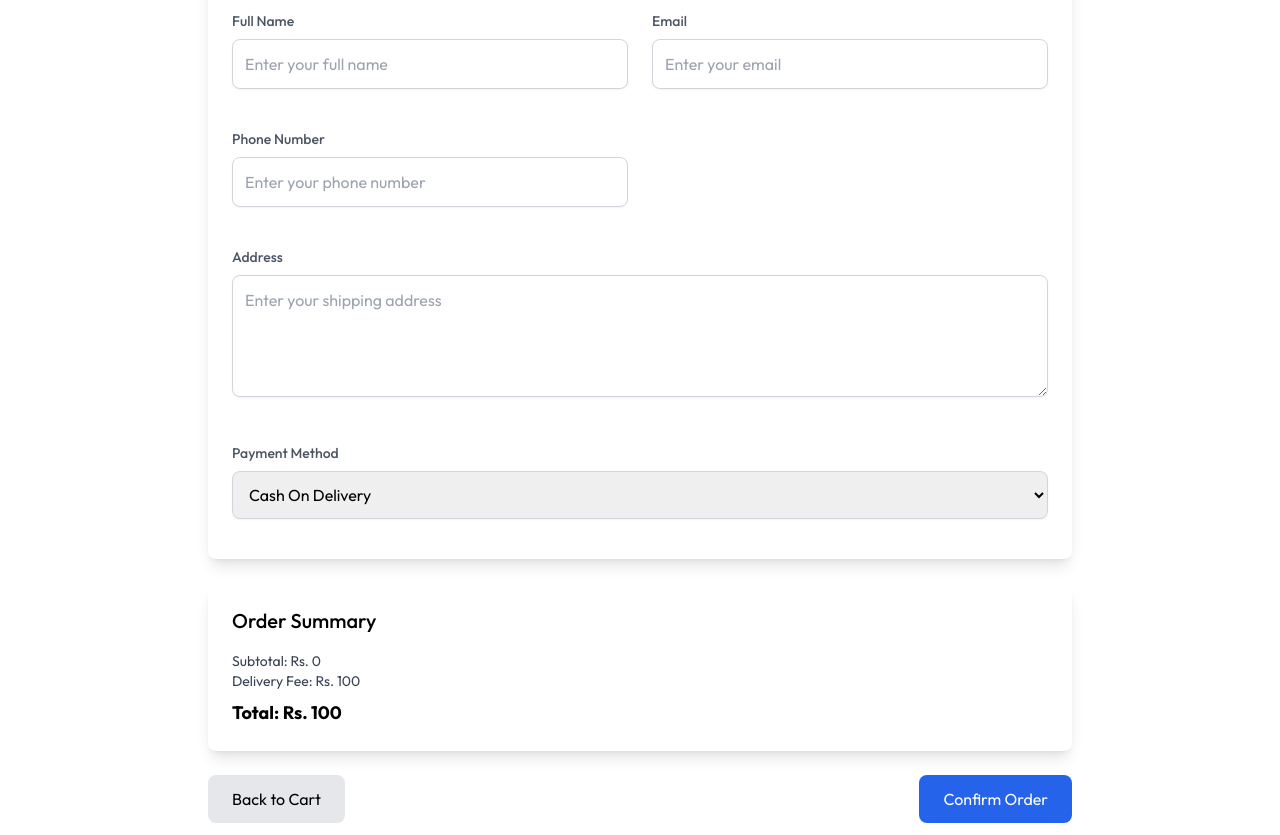
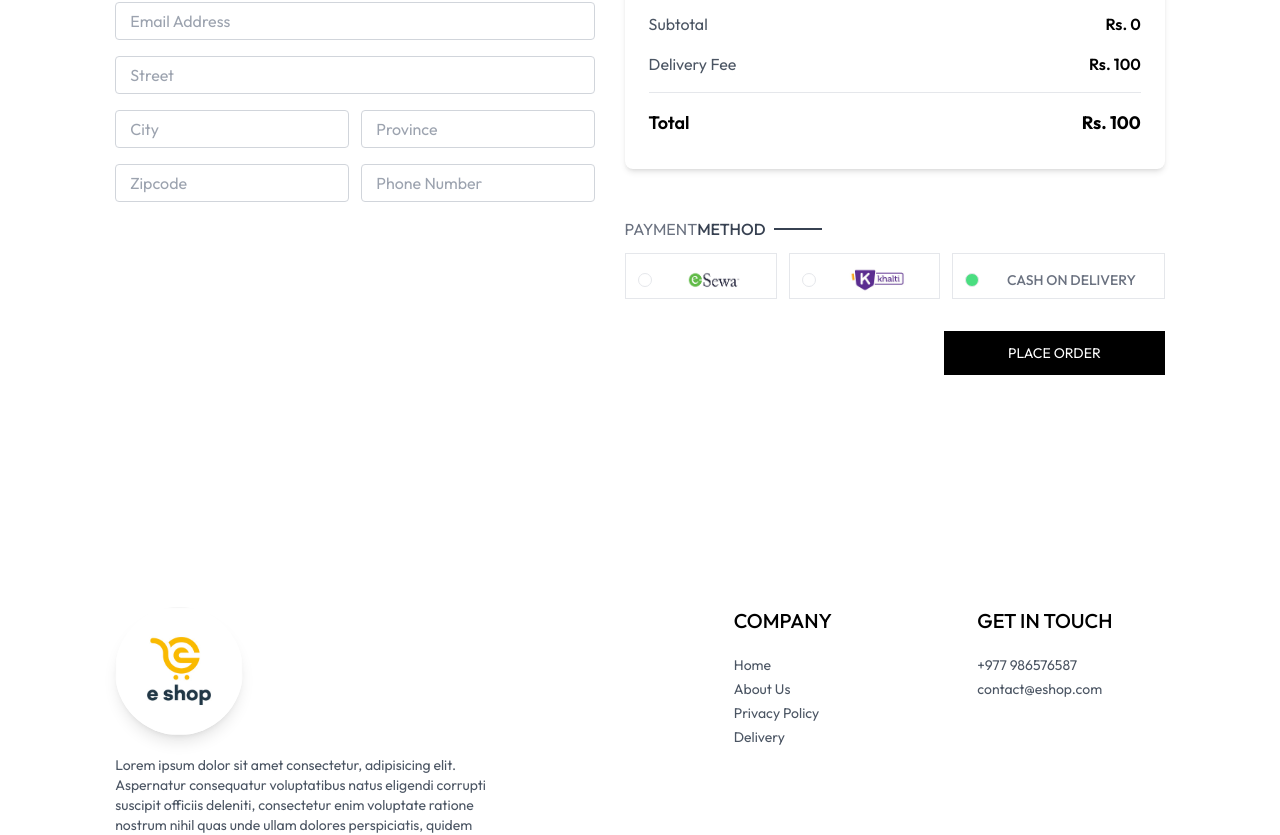
Before and after one commit to ebasnet/e-shop, a React (Vite) app in the folder frontend/: page /payment in a window 1280 px wide. Shown: the part 377-1212 px from the top of the page. Built offline with nearby package versions, Linux system fonts and the light colour scheme.

Commit message:
error fix

```diff
--- a/frontend/src/components/CartTotal.jsx
+++ b/frontend/src/components/CartTotal.jsx
@@ -1,5 +1,6 @@
 import React from "react";
 import { useSelector } from "react-redux";
+import Title from "./Title";
 
 const CartTotal = () => {
   const currency = useSelector((state) => state.shop.currency);
@@ -11,7 +12,7 @@ const CartTotal = () => {
 
   return (
     <div className="bg-white p-6 rounded-lg shadow-md mt-4">
-      <h3 className="text-2xl font-semibold text-gray-800">Cart Summary</h3>
+      <Title text1={"CART"} text2={"SUMMARY"} />
       <div className="mt-4">
         <div className="flex justify-between items-center py-2">
           <span className="text-gray-600">Subtotal</span>
--- a/frontend/src/components/Login.jsx
+++ /dev/null
@@ -1,86 +0,0 @@
-import { useState } from "react";
-import { assets } from "../assets/assets";
-
-const Login = ({ setShowLogin }) => {
-  const [currentState, setCurrentState] = useState("Sign up");
-  return (
-    <div className="fixed inset-0 flex items-center justify-center bg-black bg-opacity-50 z-50">
-      <form className="bg-white rounded-lg shadow-lg w-full max-w-md p-6 space-y-6">
-        <div className="flex items-center justify-between">
-          <h2 className="text-2xl font-bold">{currentState}</h2>
-          <img
-            src={assets.cross_icon}
-            alt="Close"
-            className="w-6 h-6 cursor-pointer"
-            onClick={() => setShowLogin(false)}
-          />
-        </div>
-
-        <div className="space-y-4">
-          {currentState === "Sign up" && (
-            <input
-              type="text"
-              placeholder="Your name"
-              required
-              className="w-full p-3 border border-gray-300 rounded-lg shadow-sm focus:outline-none focus:ring-2 focus:ring-blue-500"
-            />
-          )}
-          <input
-            type="email"
-            placeholder="Your email"
-            required
-            className="w-full p-3 border border-gray-300 rounded-lg shadow-sm focus:outline-none focus:ring-2 focus:ring-blue-500"
-          />
-          <input
-            type="password"
-            placeholder="Password"
-            required
-            className="w-full p-3 border border-gray-300 rounded-lg shadow-sm focus:outline-none focus:ring-2 focus:ring-blue-500"
-          />
-        </div>
-
-        {currentState === "Sign up" && (
-          <div className="flex items-center space-x-2">
-            <input type="checkbox" required className="h-4 w-4" />
-            <p className="text-sm text-gray-600">
-              By continuing, I agree to the terms of use & privacy policy
-            </p>
-          </div>
-        )}
-
-        <button
-          type="submit"
-          className="w-full bg-blue-600 text-white py-3 rounded-lg hover:bg-blue-700 transition-colors"
-        >
-          {currentState === "Sign up" ? "Create Account" : "Login"}
-        </button>
-
-        <div className="text-center text-sm text-gray-600">
-          {currentState === "Login" ? (
-            <p>
-              Create a new account?{" "}
-              <span
-                onClick={() => setCurrentState("Sign up")}
-                className="text-blue-600 cursor-pointer hover:underline"
-              >
-                Click here
-              </span>
-            </p>
-          ) : (
-            <p>
-              Already have an account?{" "}
-              <span
-                onClick={() => setCurrentState("Login")}
-                className="text-blue-600 cursor-pointer hover:underline"
-              >
-                Login here
-              </span>
-            </p>
-          )}
-        </div>
-      </form>
-    </div>
-  );
-};
-
-export default Login;
--- a/frontend/src/components/LoginModal.jsx
+++ /dev/null
@@ -1,58 +0,0 @@
-// src/components/LoginModal.jsx
-import React from "react";
-import { useDispatch, useSelector } from "react-redux";
-import { setShowLogin } from "../redux/shopSlice"; // Import the action
-import { assets } from "../assets/assets";
-
-const LoginModal = () => {
-  const showLogin = useSelector((state) => state.shop.showLogin); // Get showLogin from Redux
-  const dispatch = useDispatch();
-
-  const handleSubmit = (e) => {
-    e.preventDefault();
-    console.log("Form Submitted");
-  };
-
-  if (!showLogin) return null; // Don't render if showLogin is false
-
-  return (
-    <div className="fixed inset-0 flex items-center justify-center bg-black bg-opacity-50 z-50">
-      <form
-        onSubmit={handleSubmit}
-        className="bg-white rounded-lg shadow-lg w-full max-w-md p-6 space-y-6"
-      >
-        <div className="flex items-center justify-between">
-          <h2 className="text-2xl font-bold">Sign up</h2>
-          <img
-            src={assets.cross_icon}
-            alt="Close"
-            className="w-6 h-6 cursor-pointer"
-            onClick={() => dispatch(setShowLogin(false))} // Close the modal by dispatching the action
-          />
-        </div>
-        <div className="space-y-4">
-          <input
-            type="email"
-            placeholder="Your email"
-            required
-            className="w-full p-3 border border-gray-300 rounded-lg shadow-sm focus:outline-none focus:ring-2 focus:ring-blue-500"
-          />
-          <input
-            type="password"
-            placeholder="Password"
-            required
-            className="w-full p-3 border border-gray-300 rounded-lg shadow-sm focus:outline-none focus:ring-2 focus:ring-blue-500"
-          />
-        </div>
-        <button
-          type="submit"
-          className="w-full bg-blue-600 text-white py-3 rounded-lg hover:bg-blue-700 transition-colors"
-        >
-          Login
-        </button>
-      </form>
-    </div>
-  );
-};
-
-export default LoginModal;
--- a/frontend/src/components/Title.jsx
+++ b/frontend/src/components/Title.jsx
@@ -7,7 +7,7 @@ const Title = ({ text1, text2 }) => {
         {text1}
         <span className="font-medium text-gray-700">{text2}</span>
       </p>
-      <p className="w-8 sm:w-12 h=[1px] sm:h-[2px] bg-gray-700 "></p>
+      <p className="w-8 sm:w-12 h-[1px] sm:h-[2px] bg-gray-700 "></p>
     </div>
   );
 };
--- a/frontend/src/pages/Orders.jsx
+++ b/frontend/src/pages/Orders.jsx
@@ -1,68 +1,52 @@
-import React, { useState } from "react";
+import React from "react";
 import { useSelector } from "react-redux";
+import Title from "../components/Title";
 
 const Orders = () => {
-  const orders = useSelector((state) => state.orders.orders);
-  const [imageError, setImageError] = useState(false);
-
-  const handleImageError = () => {
-    setImageError(true);
-  };
+  const products = useSelector((state) => state.shop.products);
+  const currency = useSelector((state) => state.shop.currency);
 
   return (
-    <div className="container mx-auto px-4 py-6">
-      <h1 className="text-3xl font-semibold mb-4 text-center">Your Orders</h1>
-      {orders.length > 0 ? (
-        orders.map((order) => (
+    <div className="border-t pt-16">
+      <div className="text-2xl">
+        <Title text1={"MY"} text2={"ORDERS"} />
+      </div>
+
+      <div>
+        {products.slice(1, 4).map((item, index) => (
           <div
-            key={order.orderNumber}
-            className="border p-6 rounded-lg shadow-xl mb-4"
+            key={index}
+            className="py-4 border-t border-b text-gray-700 flex flex-col md:flex-row md:items-center md:justify-between gap-4"
           >
-            <h2 className="text-2xl font-semibold mb-3">
-              Order #{order.orderNumber}
-            </h2>
-            <p>Status: {order.status}</p>
-            <p>Estimated Delivery: {order.deliveryDate}</p>
-            <div className="mt-4">
-              <h3 className="font-medium text-lg">Order Details</h3>
-              {order.items.map((item, index) => (
-                <div
-                  key={index}
-                  className="flex justify-between items-center border-b py-4"
-                >
-                  <div className="flex items-center gap-4">
-                    <img
-                      src={
-                        imageError
-                          ? "path/to/fallback-image.jpg"
-                          : item.image[0]
-                      }
-                      alt={item.name}
-                      className="w-16 h-16 object-cover rounded"
-                      onError={handleImageError}
-                    />
-                    <div>
-                      <p className="font-medium text-lg">{item.name}</p>
-                      <p>Size: {item.size}</p>
-                      <p>Quantity: {item.quantity}</p>
-                      <p>Rs. {item.price * item.quantity}</p>
-                    </div>
-                  </div>
+            <div className="flex items-start gap-6 text-sm">
+              <img className="w-16 sm:w-20" src={item.image[0]} alt="" />
+              <div>
+                <p className="sm:text-base font-medium"> {item.name}</p>
+                <div className="flex items-center gap-3 mt-2 text-base text-gray-700">
+                  <p className="text-lg">
+                    {currency}
+                    {item.price}
+                  </p>
+                  <p>Quantity: 1</p>
+                  <p>Size: M</p>
                 </div>
-              ))}
+                <p className="mt-2">
+                  Date: <span className="text-gray-40">25 Aug,2025</span>
+                </p>
+              </div>
             </div>
-            <div className="mt-4">
-              <p className="font-medium">Subtotal: Rs. {order.subtotal}</p>
-              <p className="font-medium">
-                Delivery Fee: Rs. {order.deliveryFee}
-              </p>
-              <p className="font-bold text-xl mt-2">Total: Rs. {order.total}</p>
+            <div className="md:w-1/2 flex justify-between">
+              <div className="flex items-center gap-2">
+                <p className="min-w-2 h-2 rounded-full bg-green-500"></p>
+                <p className="text-sm md:text-base">Ready to ship</p>
+              </div>
+              <button className="border px-4 py-2 text-sm font-medium rounded-sm">
+                Track Order
+              </button>
             </div>
           </div>
-        ))
-      ) : (
-        <p>No orders found</p>
-      )}
+        ))}
+      </div>
     </div>
   );
 };
--- a/frontend/src/pages/PlaceOrder.jsx
+++ b/frontend/src/pages/PlaceOrder.jsx
@@ -1,183 +1,130 @@
 import React, { useState } from "react";
-import { useSelector, useDispatch } from "react-redux";
-import { useNavigate } from "react-router";
-import { toast } from "react-toastify";
 import Title from "../components/Title";
-import { placeOrder } from "../redux/orderSlice"; // Import the placeOrder action
+import CartTotal from "../components/CartTotal";
+import { assets } from "../assets/assets";
+import { useNavigate } from "react-router-dom";
 
 const PlaceOrder = () => {
+  const [method, setMethod] = useState("cod");
+
   const navigate = useNavigate();
-  const cartItems = useSelector((state) => state.cart.cartItems);
-  const currency = useSelector((state) => state.shop.currency);
-  const deliveryFee = useSelector((state) => state.shop.delivery_fee);
-  const subtotal = useSelector((state) => state.cart.subtotal);
-
-  const dispatch = useDispatch();
-
-  const [formData, setFormData] = useState({
-    fullName: "",
-    email: "",
-    address: "",
-    phone: "",
-    paymentMethod: "Cash On Delivery", // Default payment method
-  });
-
-  const handleInputChange = (e) => {
-    const { name, value } = e.target;
-    setFormData({
-      ...formData,
-      [name]: value,
-    });
-  };
-
-  const handleConfirmOrder = () => {
-    if (
-      !formData.fullName ||
-      !formData.email ||
-      !formData.address ||
-      !formData.phone
-    ) {
-      toast.error("Please fill in all the details!");
-      return;
-    }
-
-    // Prepare order details
-    const orderDetails = {
-      orderNumber: Date.now(), // Use current timestamp as the order number
-      status: "Processing", // Default status, can be updated later
-      deliveryDate: "March 20, 2025", // Example delivery date, you can calculate it dynamically
-      items: cartItems, // Items in the cart
-      subtotal: subtotal,
-      deliveryFee: subtotal >= 500 ? 0 : deliveryFee, // Delivery fee logic
-      total: subtotal + (subtotal >= 500 ? 0 : deliveryFee), // Total calculation
-      customer: formData, // Customer information (Name, Email, Address, Phone)
-    };
-
-    // Dispatch placeOrder action to save order to the store
-    dispatch(placeOrder({ orderDetails }));
-
-    toast.success("Order placed successfully!", { icon: "✔️" });
-
-    // Navigate to the orders page
-    navigate("/orders");
-  };
-
-  const calculatedTotal = subtotal + (subtotal >= 500 ? 0 : deliveryFee); // Add delivery fee based on subtotal
-
   return (
-    <div className="pt-14 max-w-4xl mx-auto px-4">
-      <div className="text-3xl font-semibold mb-6 text-center">
-        <Title text1={"PLACE"} text2={"ORDER"} />
+    <div className="flex flex-col sm:flex-row justify-between gap-4 pt-5 sm:pt-14 min-h-[80vh] border-t">
+      {/* left side */}
+      <div className="flex flex-col gap-4 w-full sm:max-w-[480px]">
+        <div className=" text-xl sm:text-2xl my-3">
+          <Title text1={"DELIVERY"} text2={"INFORMATION"} />
         </div>
 
-      {/* Form for User Information */}
-      <div className="bg-white shadow-lg rounded-lg p-6 space-y-6">
-        <h3 className="text-xl font-medium">Shipping Information</h3>
-        <form>
-          <div className="grid grid-cols-1 sm:grid-cols-2 gap-6">
-            <div className="mb-4">
-              <label className="block text-sm font-medium text-gray-600 mb-2">
-                Full Name
-              </label>
+        <div className="flex gap-3">
           <input
+            className="border border-gray-300 rounded py-1.5 px-3.5 w-full"
             type="text"
-                name="fullName"
-                value={formData.fullName}
-                onChange={handleInputChange}
-                className="w-full p-3 border border-gray-300 rounded-lg shadow-sm focus:outline-none focus:ring-2 focus:ring-blue-500"
-                placeholder="Enter your full name"
+            placeholder="First Name"
+          />
+          <input
+            className="border border-gray-300 rounded py-1.5 px-3.5 w-full"
+            type="text"
+            placeholder="Last Name"
           />
         </div>
-
-            <div className="mb-4">
-              <label className="block text-sm font-medium text-gray-600 mb-2">
-                Email
-              </label>
         <input
+          className="border border-gray-300 rounded py-1.5 px-3.5 w-full "
           type="email"
-                name="email"
-                value={formData.email}
-                onChange={handleInputChange}
-                className="w-full p-3 border border-gray-300 rounded-lg shadow-sm focus:outline-none focus:ring-2 focus:ring-blue-500"
-                placeholder="Enter your email"
+          placeholder="Email Address"
+        />
+        <input
+          className="border border-gray-300 rounded py-1.5 px-3.5 w-full"
+          type="text"
+          placeholder="Street"
+        />
+        <div className="flex gap-3">
+          <input
+            className="border border-gray-300 rounded py-1.5 px-3.5 w-full"
+            type="text"
+            placeholder="City"
+          />
+          <input
+            className="border border-gray-300 rounded py-1.5 px-3.5 w-full"
+            type="text"
+            placeholder="Province"
           />
         </div>
-
-            <div className="mb-4">
-              <label className="block text-sm font-medium text-gray-600 mb-2">
-                Phone Number
-              </label>
+        <div className="flex gap-3">
           <input
-                type="text"
-                name="phone"
-                value={formData.phone}
-                onChange={handleInputChange}
-                className="w-full p-3 border border-gray-300 rounded-lg shadow-sm focus:outline-none focus:ring-2 focus:ring-blue-500"
-                placeholder="Enter your phone number"
+            className="border border-gray-300 rounded py-1.5 px-3.5 w-full"
+            type="number"
+            placeholder="Zipcode"
+          />
+          <input
+            className="border border-gray-300 rounded py-1.5 px-3.5 w-full"
+            type="number"
+            placeholder="Phone Number"
           />
         </div>
+      </div>
+      {/* right  side */}
+      <div className="mt-8 ">
+        <div className="mt-8 min-w-80">
+          <CartTotal />
+        </div>
+        <div className="mt-12">
+          <Title text1={"PAYMENT"} text2={"METHOD"} />
+          {/* payment selection */}
 
-            <div className="sm:col-span-2 mb-4">
-              <label className="block text-sm font-medium text-gray-600 mb-2">
-                Address
-              </label>
-              <textarea
-                name="address"
-                value={formData.address}
-                onChange={handleInputChange}
-                className="w-full p-3 border border-gray-300 rounded-lg shadow-sm focus:outline-none focus:ring-2 focus:ring-blue-500"
-                placeholder="Enter your shipping address"
-                rows="4"
-              ></textarea>
+          <div className="flex  gap-3 flex-col lg:flex-row">
+            <div
+              onClick={() => setMethod("esewa")}
+              className="flex items-center gap-3 border pt-2 px-3 cursor-pointer"
+            >
+              <p
+                className={`min-w-3.5 h-3.5  border rounded-full ${
+                  method === "esewa" ? "bg-green-400" : ""
+                }`}
+              >
+                {" "}
+              </p>
+              <img className="h-9 mx-4" src={assets.esewa_logo} alt="" />
+            </div>
+            <div
+              onClick={() => setMethod("khalti")}
+              className="flex items-center gap-3 border pt-2 px-3 cursor-pointer "
+            >
+              <p
+                className={`min-w-3.5 h-3.5  border rounded-full ${
+                  method === "khalti" ? "bg-green-400" : ""
+                }`}
+              >
+                {" "}
+              </p>
+              <img className="h-9 mx-4" src={assets.khalti_logo} alt="" />
             </div>
 
-            <div className="sm:col-span-2 mb-4">
-              <label className="block text-sm font-medium text-gray-600 mb-2">
-                Payment Method
-              </label>
-              <select
-                name="paymentMethod"
-                value={formData.paymentMethod}
-                onChange={handleInputChange}
-                className="w-full p-3 border border-gray-300 rounded-lg shadow-sm focus:outline-none focus:ring-2 focus:ring-blue-500"
+            <div
+              onClick={() => setMethod("cod")}
+              className="flex items-center gap-3 border pt-2 px-3 cursor-pointer"
             >
-                <option value="Cash On Delivery">Cash On Delivery</option>
-                <option value="Card">Credit/Debit Card</option>
-                <option value="Paypal">Paypal</option>
-              </select>
+              <p
+                className={`min-w-3.5 h-3.5  border rounded-full ${
+                  method === "cod" ? "bg-green-400" : ""
+                }`}
+              >
+                {" "}
+              </p>
+              <p className="text-gray-500 text-sm font-medium mx-4">
+                CASH ON DELIVERY
+              </p>
             </div>
           </div>
-        </form>
+          <div className="w-full text-end mt-8">
+            <button
+              onClick={() => navigate("/orders")}
+              className="bg-black text-white px-16 py-3 text-sm"
+            >
+              PLACE ORDER
+            </button>
           </div>
-
-      {/* Order Totals */}
-      <div className="bg-white shadow-lg rounded-lg p-6 mt-6">
-        <h3 className="text-xl font-medium mb-4">Order Summary</h3>
-        <p className="text-sm text-gray-700">
-          Subtotal: {currency} {subtotal}
-        </p>
-        <p className="text-sm text-gray-700">
-          Delivery Fee: {currency} {subtotal >= 500 ? 0 : deliveryFee}
-        </p>
-        <p className="font-bold text-lg mt-2">
-          Total: {currency} {calculatedTotal}
-        </p>
         </div>
-
-      {/* Buttons */}
-      <div className="mt-6 flex justify-between items-center flex-col sm:flex-row gap-4">
-        <button
-          onClick={() => navigate("/cart")}
-          className="px-6 py-3 bg-gray-200 text-black rounded-lg hover:bg-gray-300 w-full sm:w-auto"
-        >
-          Back to Cart
-        </button>
-        <button
-          onClick={handleConfirmOrder}
-          className="px-6 py-3 bg-blue-600 text-white rounded-lg hover:bg-blue-700 w-full sm:w-auto"
-        >
-          Confirm Order
-        </button>
       </div>
     </div>
   );
```
Also changed, not shown: frontend/src/App.jsx (+3 -6 lines), frontend/src/assets/assets.js (+4 -4 lines), frontend/src/components/Navbar.jsx (+16 -15 lines), frontend/src/pages/Login.jsx (added, +67 -0 lines), frontend/src/assets/esewa_logo.png (added), frontend/src/assets/khalti_logo.jpg (added). Lines whose indentation alone changed are shown as unchanged.
